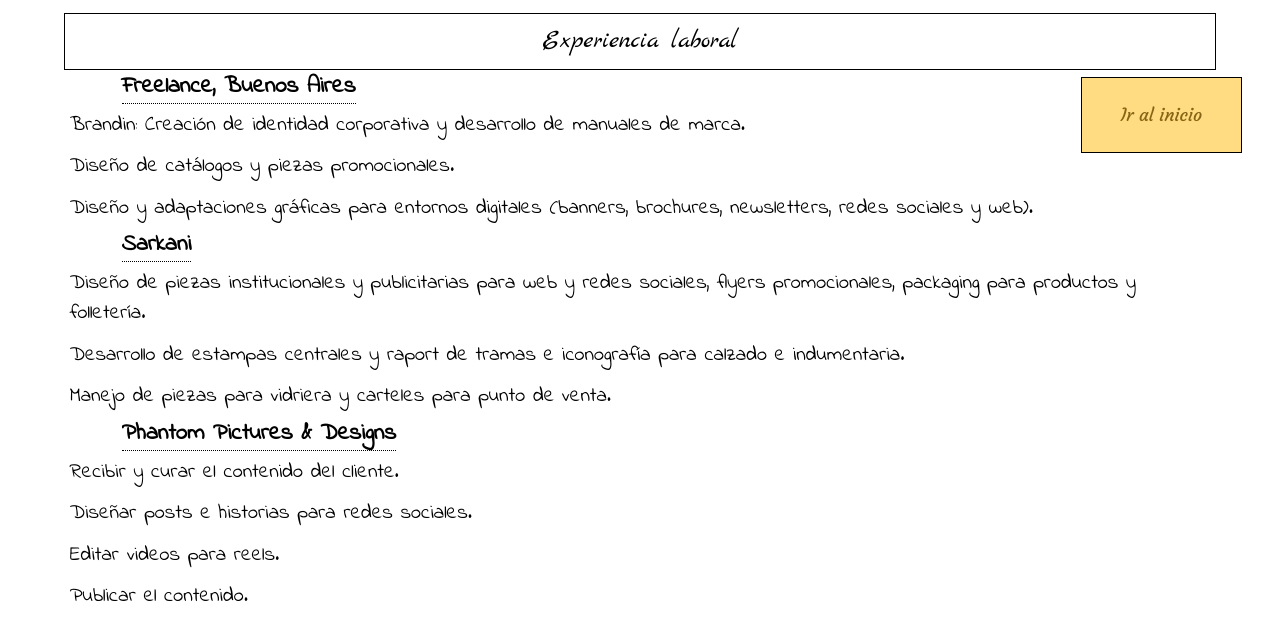
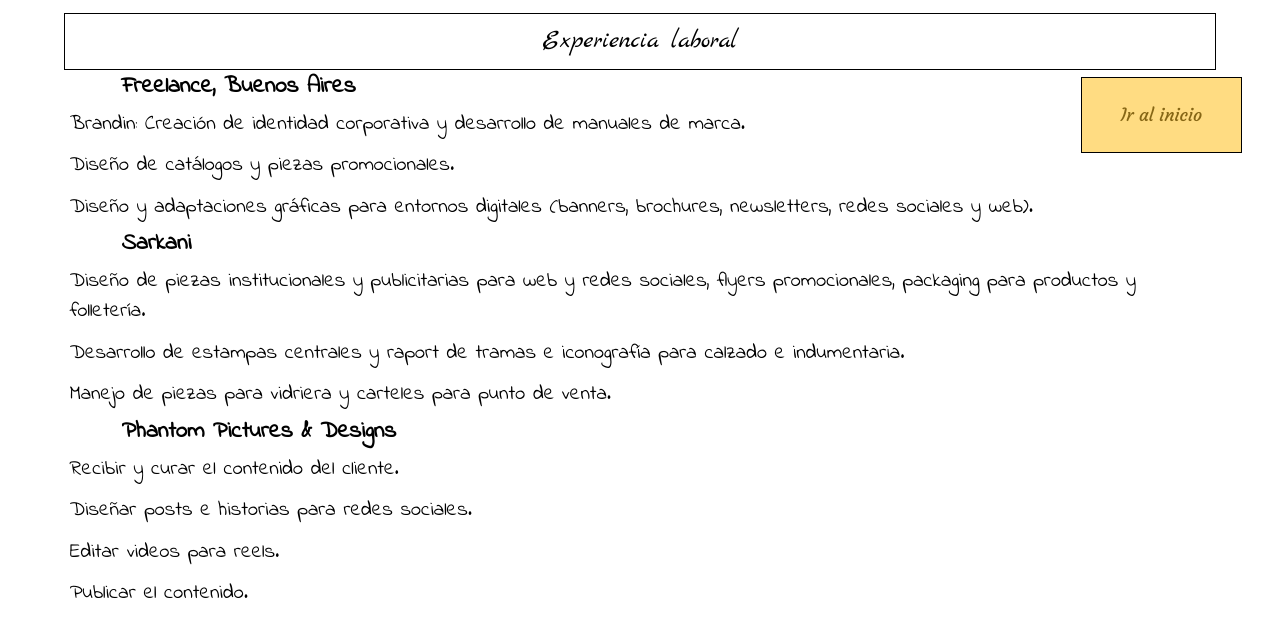
Before and after one commit to RoxxVS/Proyecto_CV_2, a plain HTML site: page 04-experiencia.html in a window 1280 px wide. Drawn offline with Linux system fonts and the light colour scheme.

Commit message:
terminado

```diff
--- a/estilos/estilo_informacion.css
+++ b/estilos/estilo_informacion.css
@@ -20,8 +20,6 @@ body {
     font-weight: bolder;
     position: relative;
     left: 5%;
-    border-bottom: 1px dotted black;
-
 }
 h3 {
     font-size: 1.3vw;
```
